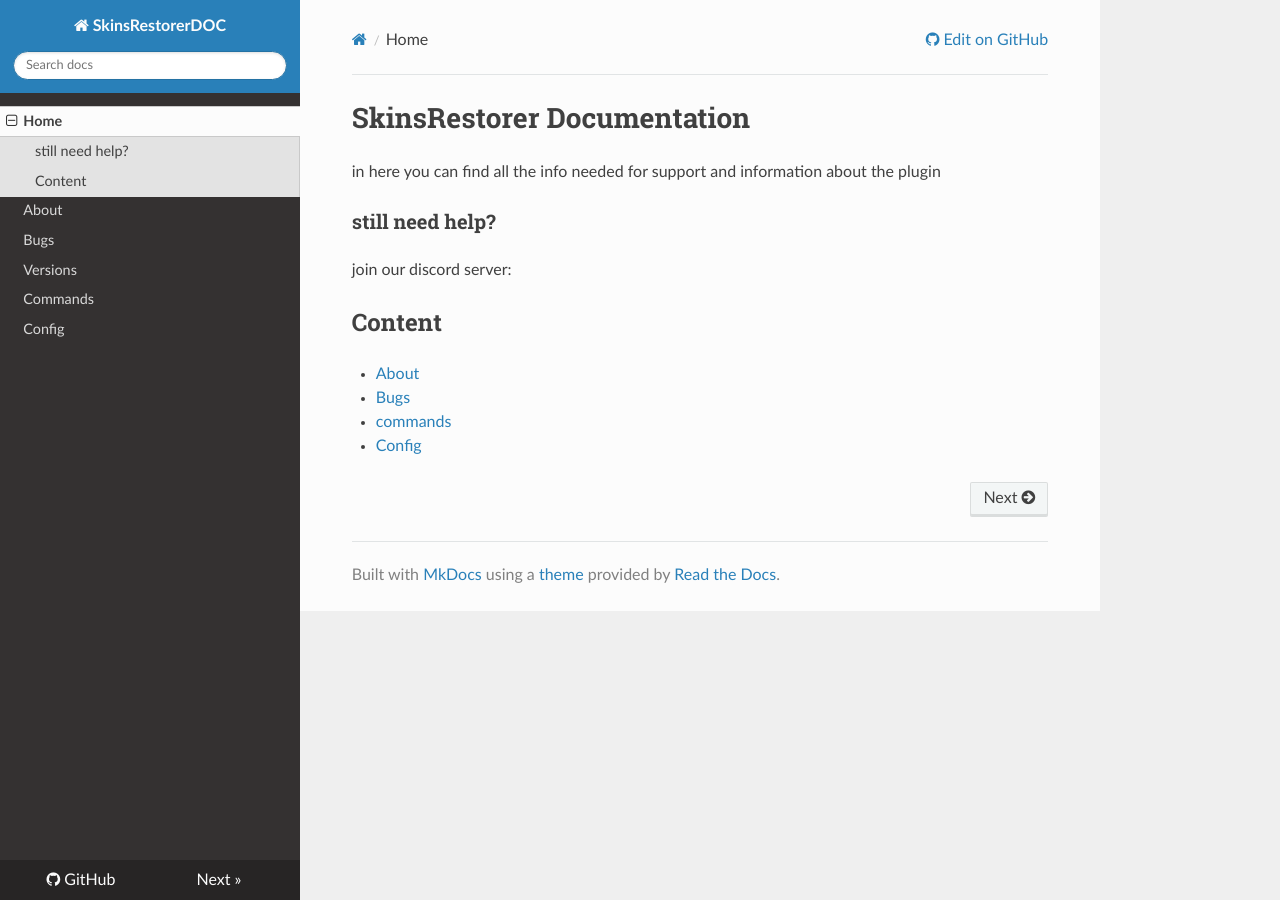
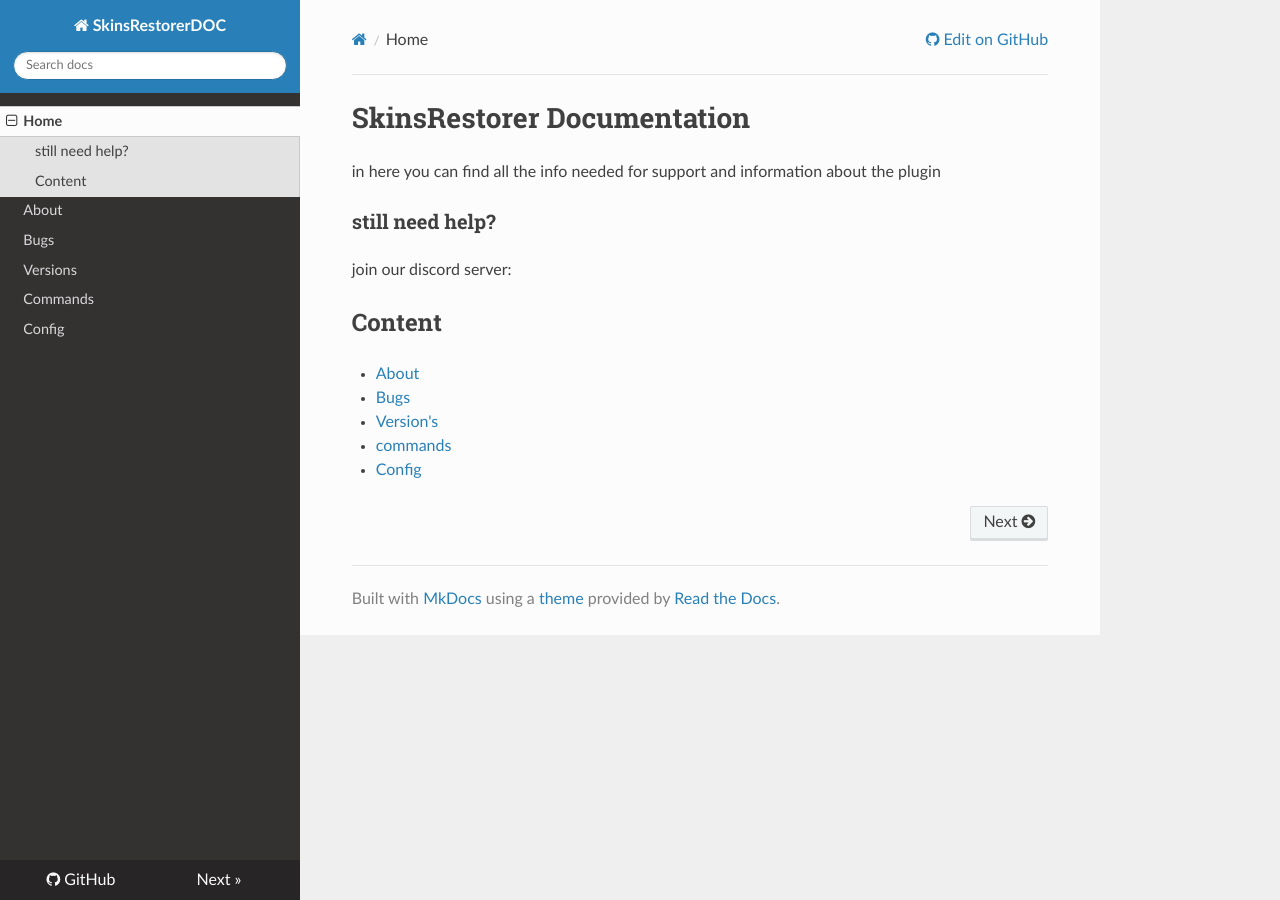
Before and after one commit to xknat/SkinsRestorerDOC, an MkDocs documentation site: the page built from docs/index.md, in a window 1280 px wide. Built offline with MkDocs 1.6.1, drawn with Linux system fonts in a browser that asks for light colours; nearby versions of some CDN libraries; old or Windows-style settings are respelled for this version of MkDocs.

Commit message:
added versions to content

```diff
--- a/docs/index.md
+++ b/docs/index.md
@@ -7,5 +7,6 @@ join our discord server:
 ##Content
 - [About](about.md)
 - [Bugs](bugs.md)
+- [Version's](versions.md)
 - [commands](commands.md)
 - [Config](config.md)
```
